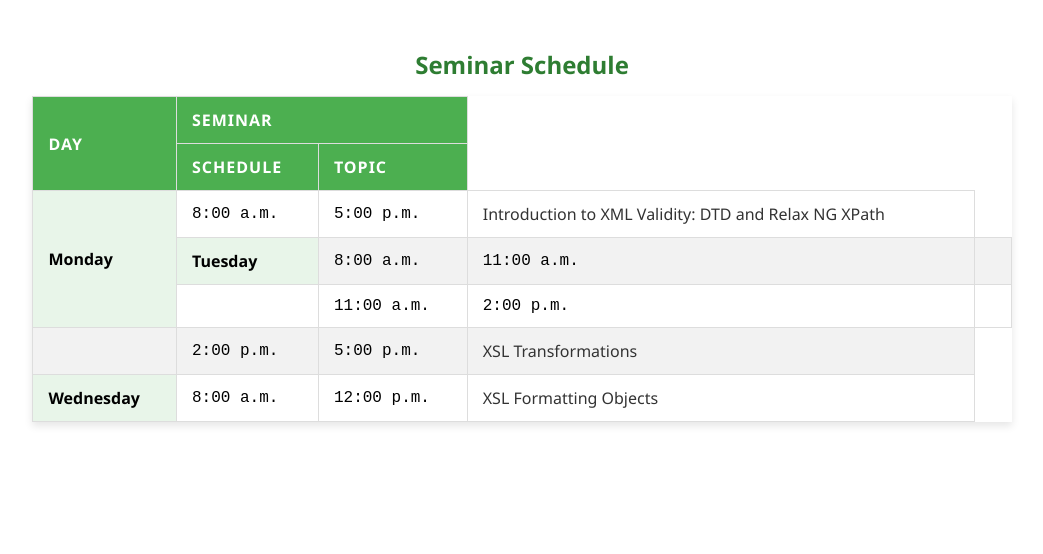
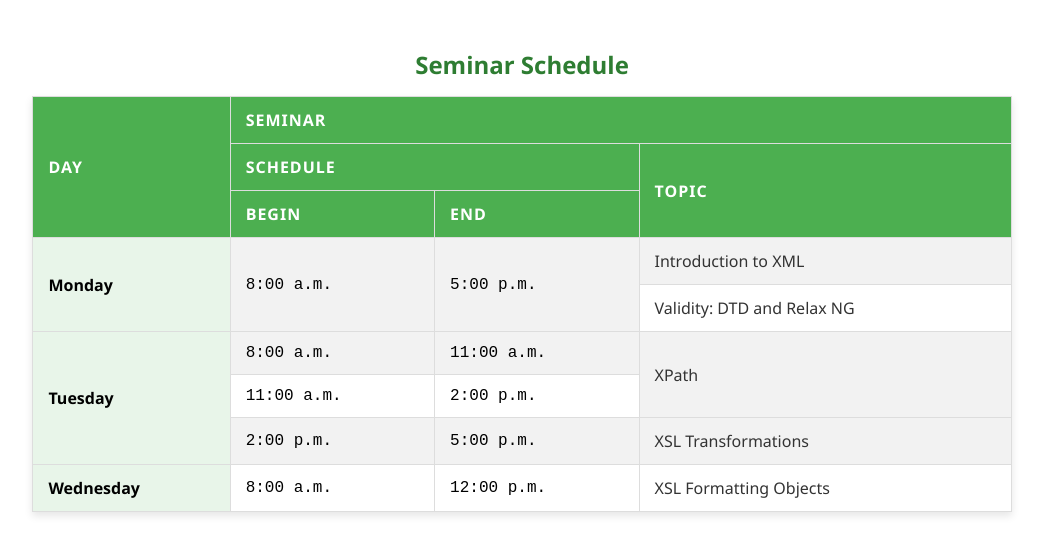
Before and after one commit to ali8642/complex-table, a plain HTML site: page index.html in a window 1280 px wide. Shown: the whole page, without its empty margins (118-1161 px from the left). Drawn offline with Linux system fonts and the light colour scheme.

Commit message:
initial commit

```diff
--- a/index.html
+++ b/index.html
@@ -68,33 +68,37 @@
   <table class="seminar-table">
     <caption>Seminar Schedule</caption>
     <tr>
-      <th rowspan="2" class="day-cell">Day</th>
-      <th colspan="2">Seminar</th>
+      <th rowspan="3" class="day-cell">Day</th>
+      <th colspan="3">Seminar</th>
     </tr>
     <tr>
-      <th>Schedule</th>
-      <th>Topic</th>
+      <th colspan="2">Schedule</th>
+      <th rowspan="2">Topic</th>
     </tr>
     <tr>
-      <td rowspan="3" class="day-cell">Monday</td>
-      <td class="time-cell">8:00 a.m.</td>
-      <td class="time-cell">5:00 p.m.</td>
-      <td class="topic-cell">Introduction to XML Validity: DTD and Relax NG XPath</td>
+      <th>Begin</th>
+      <th>End</th>
     </tr>
     <tr>
-      <td class="day-cell">Tuesday</td>
+      <td rowspan="2" class="day-cell">Monday</td>
+      <td class="time-cell" rowspan="2">8:00 a.m.</td>
+      <td class="time-cell" rowspan="2">5:00 p.m.</td>
+      <td class="topic-cell">Introduction to XML</td>
+    </tr>
+    <tr>
+      <td class="topic-cell">Validity: DTD and Relax NG</td>
+    </tr>
+    <tr>
+      <td class="day-cell" rowspan="3">Tuesday</td>
       <td class="time-cell">8:00 a.m.</td>
       <td class="time-cell">11:00 a.m.</td>
-      <td class="topic-cell"></td>
+      <td class="topic-cell" rowspan="2">XPath</td>
     </tr>
     <tr>
-      <td></td>
       <td class="time-cell">11:00 a.m.</td>
       <td class="time-cell">2:00 p.m.</td>
-      <td class="topic-cell"></td>
     </tr>
     <tr>
-      <td></td>
       <td class="time-cell">2:00 p.m.</td>
       <td class="time-cell">5:00 p.m.</td>
       <td class="topic-cell">XSL Transformations</td>
```
